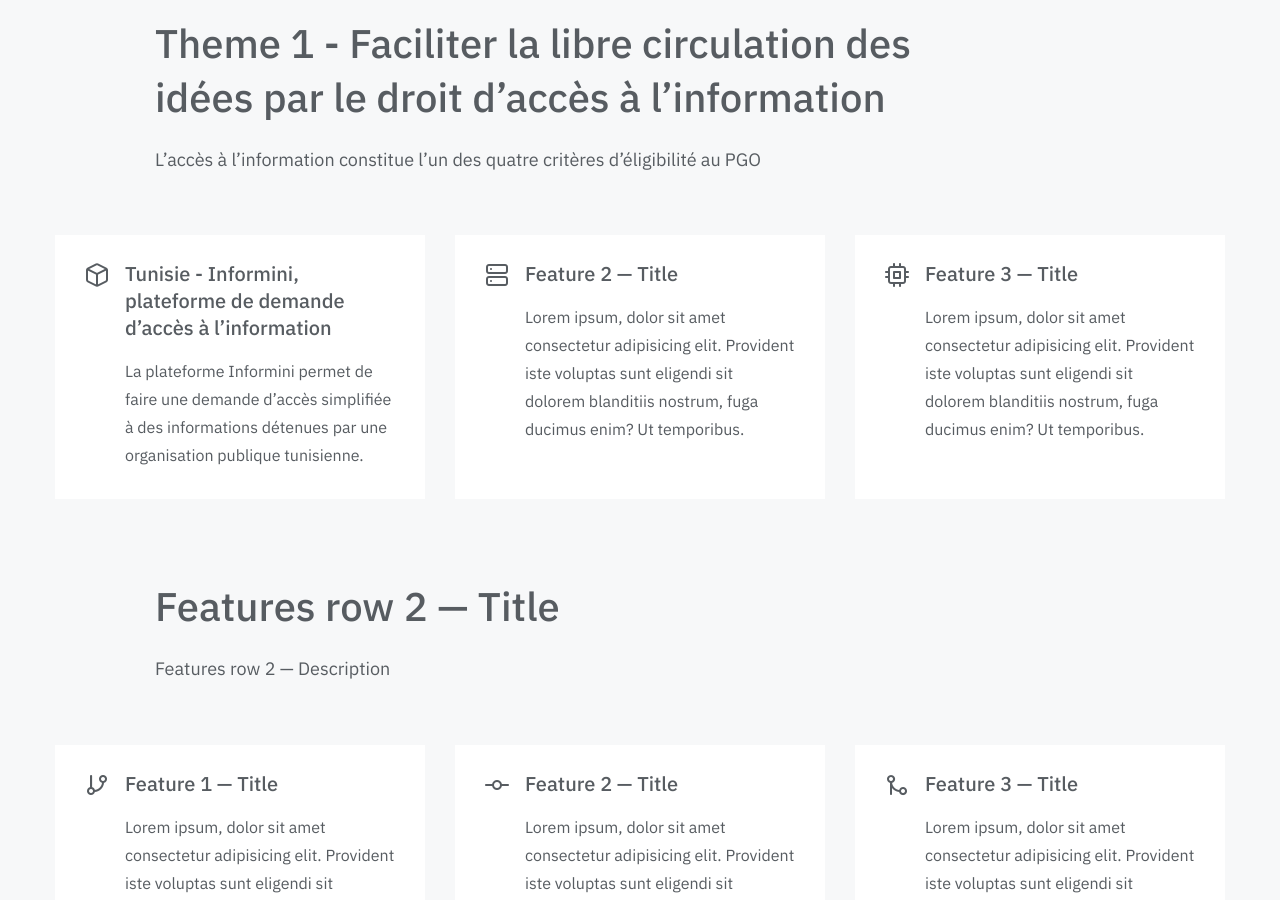
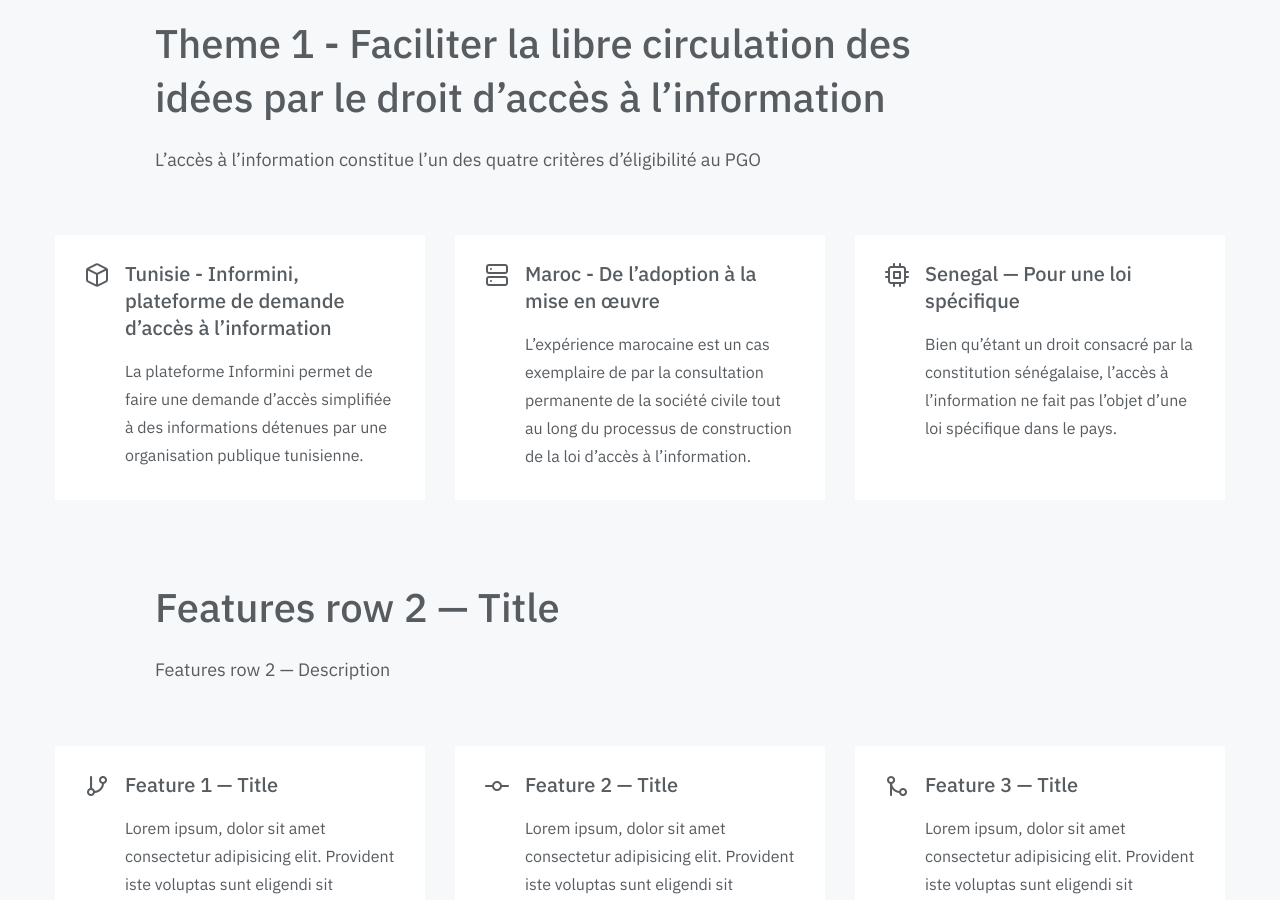
Before and after one commit to cecilaki/guide, a Jekyll site: the page built from index.md, in a window 1280 px wide and 900 px high, scrolled down 644 px. Built offline with Jekyll 4.4.1, drawn with Linux system fonts in a browser that asks for light colours; some web fonts are replaced.

Commit message:
Update index.md

```diff
--- a/index.md
+++ b/index.md
@@ -34,11 +34,11 @@
               - title: Tunisie - Informini, plateforme de demande d’accès à l’information
                 description: La plateforme Informini permet de faire une demande d’accès simplifiée à des informations détenues par une organisation publique tunisienne.
                 icon: box # Choose from 266 icons in "Feather" icon set, list of all icons is available here - https://feathericons.com
-              - title: Feature 2 — Title
-                description: Lorem ipsum, dolor sit amet consectetur adipisicing elit. Provident iste voluptas sunt eligendi sit dolorem blanditiis nostrum, fuga ducimus enim? Ut temporibus.
+              - title: Maroc - De l’adoption à la mise en œuvre
+                description: L’expérience marocaine est un cas exemplaire de par la consultation permanente de la société civile tout au long du processus de construction de la loi d’accès à l’information.
                 icon: server
-              - title: Feature 3 — Title
-                description: Lorem ipsum, dolor sit amet consectetur adipisicing elit. Provident iste voluptas sunt eligendi sit dolorem blanditiis nostrum, fuga ducimus enim? Ut temporibus.
+              - title: Senegal — Pour une loi spécifique
+                description: Bien qu’étant un droit consacré par la constitution sénégalaise, l’accès à l’information ne fait pas l’objet d’une loi spécifique dans le pays.
                 icon: cpu
         - title: Features row 2 — Title
           description: Features row 2 — Description
```
